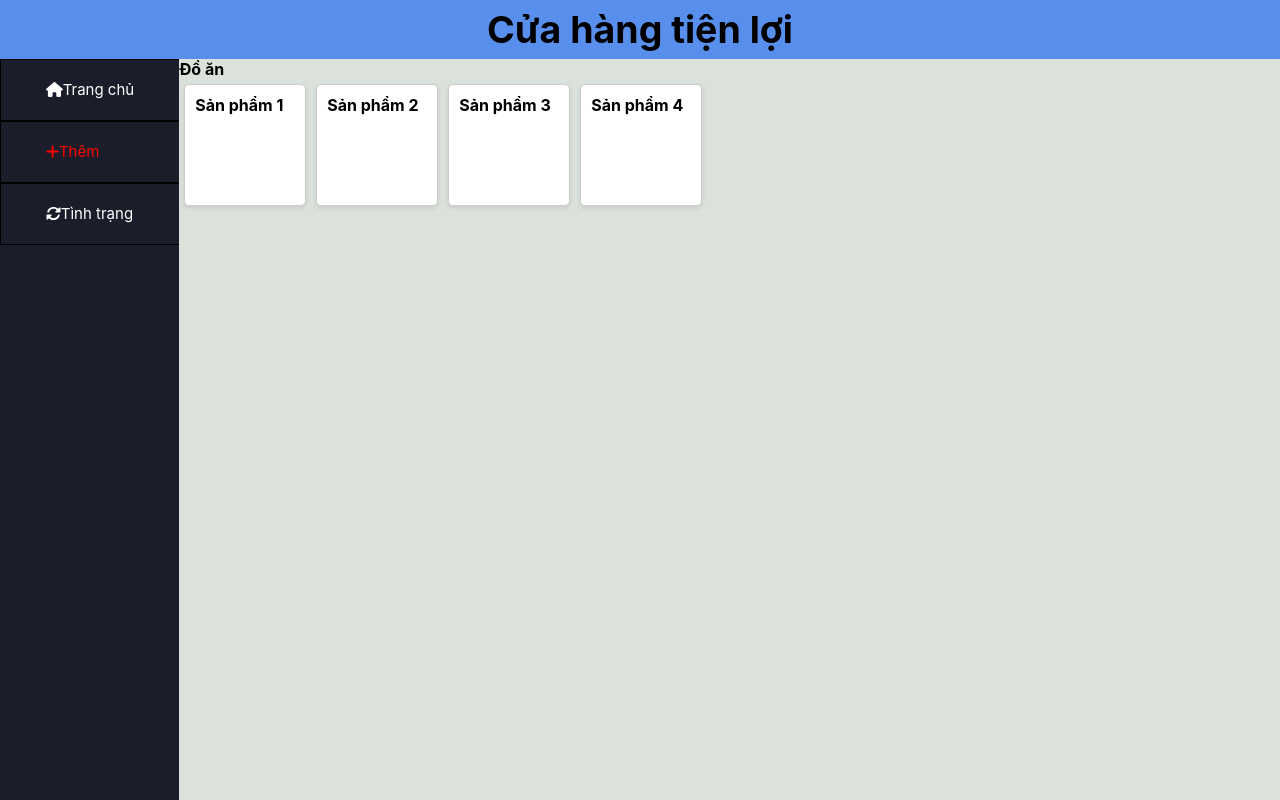
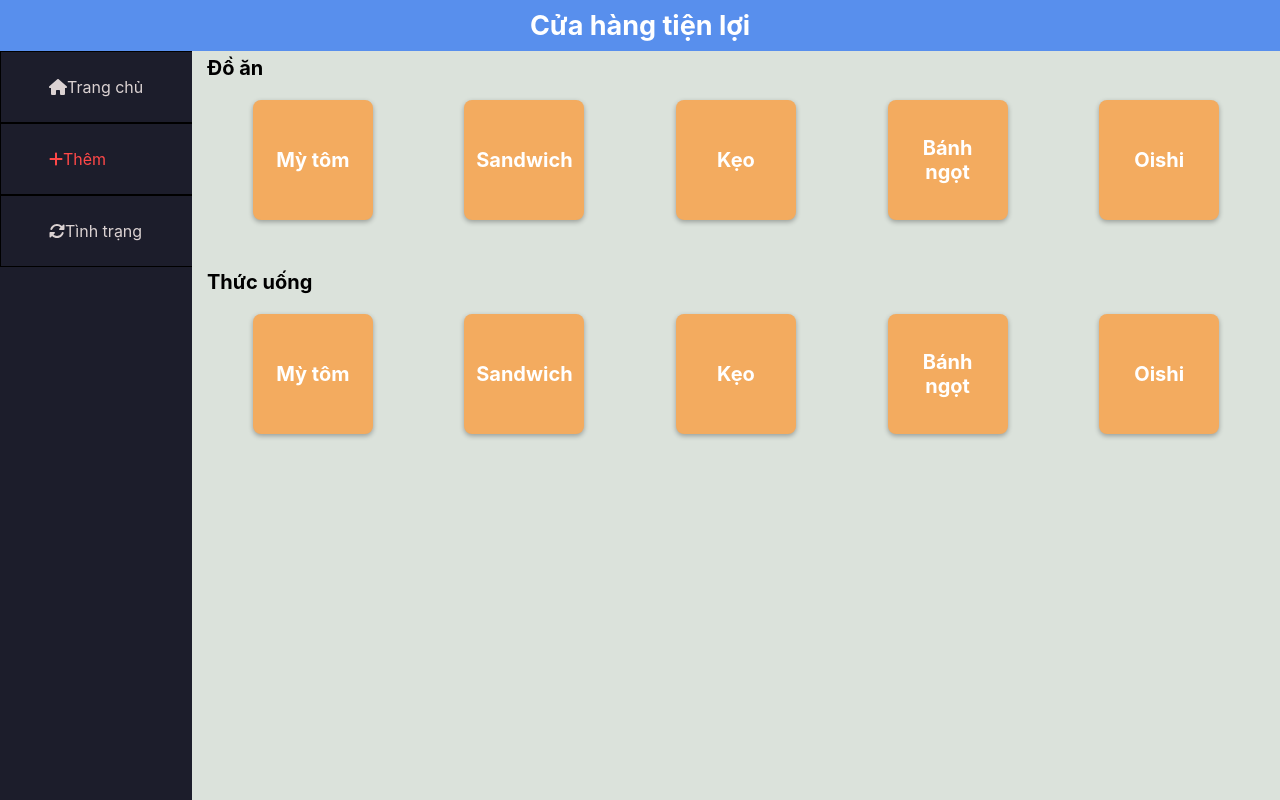
Before and after one commit to tungle203/BTL_LTNC, a React (Create React App) app: page /add in a window 1280 px wide. Built offline with nearby package versions, Linux system fonts and the light colour scheme.

Commit message:
css add page, sidebar

```diff
--- a/src/Component/ProductCard/ProductCard.module.css
+++ b/src/Component/ProductCard/ProductCard.module.css
@@ -1,13 +1,23 @@
 .wrapper {
-  width: 100px;
-  height: 100px;
-  border: 1px solid #ccc;
-  padding: 10px;
-  margin: 5px;
+  width: 120px;
+  height: 120px;
+  box-sizing: border-box;
+  padding: 20px;
+  background-color: #f3ab5f;
+  border-radius: 8px;
+  box-shadow: 0 2px 5px rgba(0, 0, 0, 0.3);
+  color: white;
+  font-size: 20px;
   text-align: center;
-  background-color: #fff;
-  border-radius: 5px;
-  box-shadow: 0 2px 5px rgba(0, 0, 0, 0.1);
-  transition: transform 0.2s ease-in-out;
   display: flex;
+  align-items:center;
+  justify-content:center;
+  cursor: pointer;
+  transition: 0.15s;
 }
+
+.wrapper:hover{
+  box-shadow: 0 2px 5px rgba(0, 0, 0, 0.5);
+  background-color: #feb15f;
+  font-size: 21px;
+}
--- a/src/Component/ProductMenu/ProductMenu.module.css
+++ b/src/Component/ProductMenu/ProductMenu.module.css
@@ -1,5 +1,9 @@
 .wrapper {
+  font-size: 20px;
+  padding: 5px 15px;
 }
 .list {
+  margin: 20px 0px 50px;
   display: flex;
+  justify-content: space-around;
 }
--- a/src/Component/ProductMenu/index.js
+++ b/src/Component/ProductMenu/index.js
@@ -7,14 +7,22 @@ import ProductCard from '../ProductCard';
 const cx = classNames.bind(styles);
 
 function ProductMenu() {
-  const product1 = new Product('Sản phẩm 1', 100000);
-  const product2 = new Product('Sản phẩm 2', 100000);
-  const product3 = new Product('Sản phẩm 3', 100000);
-  const product4 = new Product('Sản phẩm 4', 100000);
-  const productList = [product1, product2, product3, product4];
+  const product1 = new Product('Mỳ tôm', 100000);
+  const product2 = new Product('Sandwich', 100000);
+  const product3 = new Product('Kẹo', 100000);
+  const product4 = new Product('Bánh ngọt', 100000);
+  const product5 = new Product('Oishi', 100000);
+  const productList = [product1, product2, product3, product4, product5];
   return (
     <div className={cx('wrapper')}>
       <h4>Đồ ăn</h4>
+      <div className={cx('list')}>
+        {productList.map((product, index) => (
+          <li key={index}>{<ProductCard product={product} />}</li>
+        ))}
+      </div>
+
+      <h4>Thức uống</h4>
       <div className={cx('list')}>
         {productList.map((product, index) => (
           <li key={index}>{<ProductCard product={product} />}</li>
--- a/src/Layout/Header/Header.module.css
+++ b/src/Layout/Header/Header.module.css
@@ -1,9 +1,9 @@
 .header{
+  height: 55px;
   display: flex;
   justify-content: center;
   align-items: center;
   background-color: #588fed;
-  font-size: 25px;
-  height: 8vh;
-  min-height: 32px;
+  font-size: 18px;
+  color: white;
 };
--- a/src/Layout/Sidebar/Sidebar.module.css
+++ b/src/Layout/Sidebar/Sidebar.module.css
@@ -1,5 +1,5 @@
 .wrapper {
-  width: 14vw;
+  width: 15vw;
   min-width: 140px;
   background-color: #1c1d2b;
 }
@@ -7,17 +7,24 @@
 .link {
   display: flex;
   width: 100%;
-  padding: 10px 0px 10px 25%;
+  height: 70px;
+  padding-left: 25%;
   border: 1px solid black;
   align-items: center;
   line-height: 40px;
-  font-size: 15px;
+  font-size: 16px;
   justify-content: left;
-  color: white;
+  color: rgb(219, 210, 210);
   background-color: transparent;
   cursor: pointer;
+  transition: 0.25s;
 }
 
 .active {
-  color: red;
+  color: rgb(255, 72, 72) !important;
 }
+
+.link:hover{
+  color: white;
+  background-color: #252737;
+}
```
Also changed, not shown: 1 other file (tests, documents, lock files or other folders).
